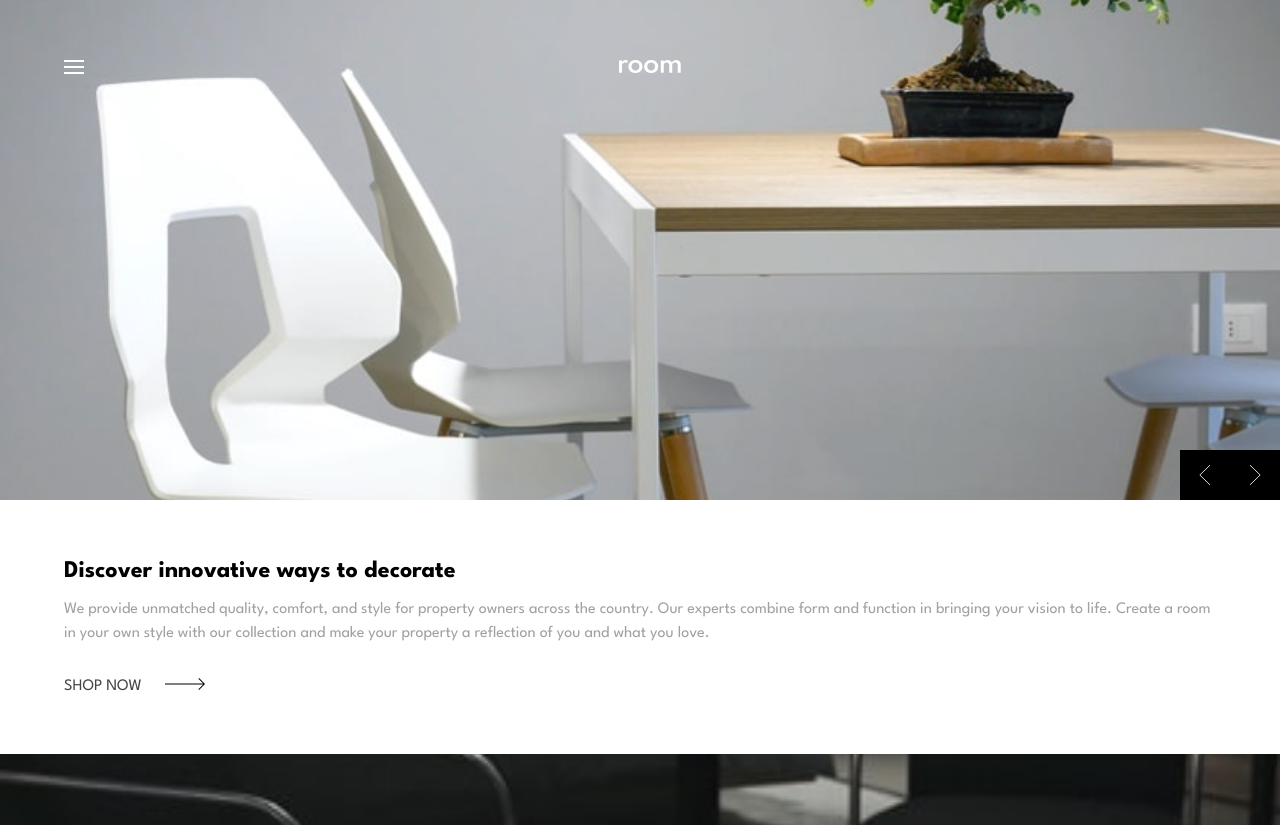
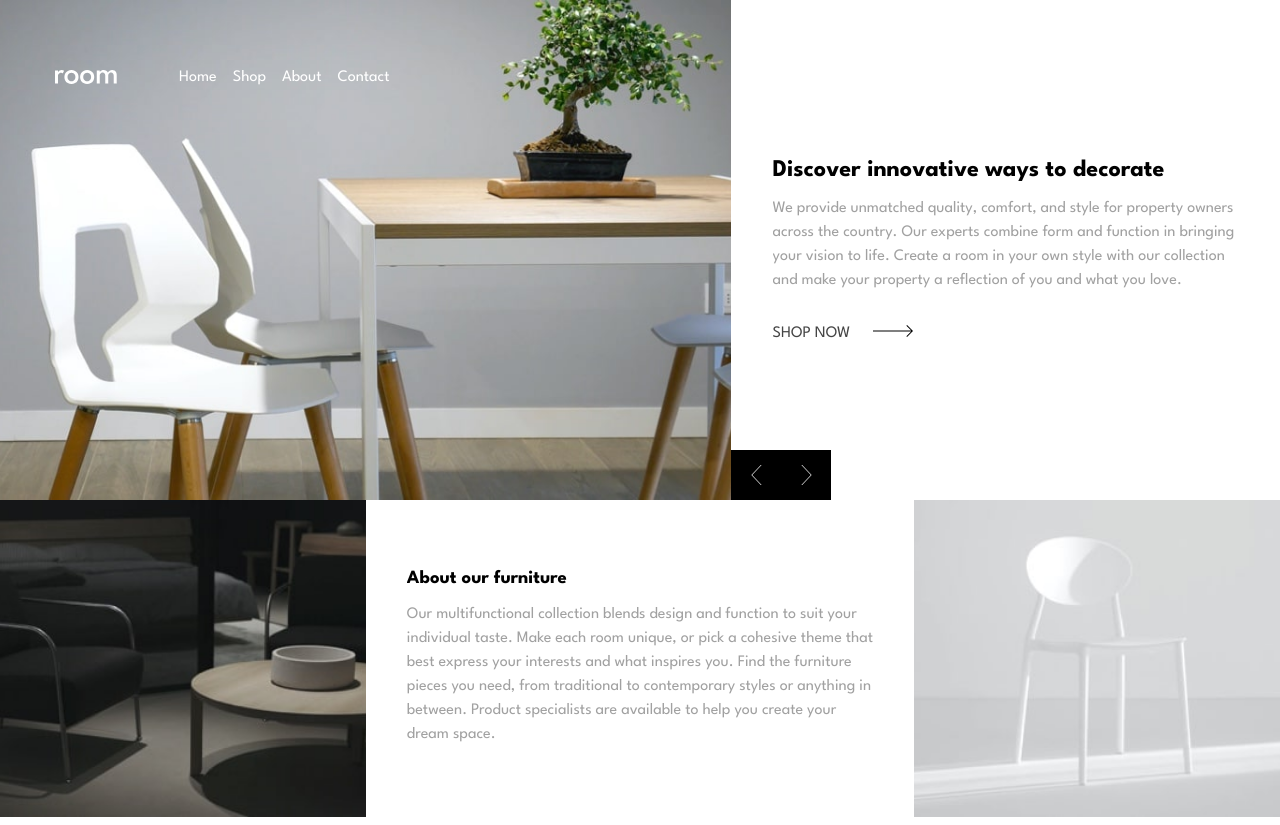
Before and after one commit to Scripts24/room-home-page-grid, a plain HTML site: page index.html in a window 1280 px wide. Shown: the top 825 px of the page. Drawn offline with Linux system fonts and the light colour scheme.

Commit message:
media queries desktop, readme modification

```diff
--- a/css/style.css
+++ b/css/style.css
@@ -40,88 +40,135 @@ body {
     padding : 60px 0;
 }
 
-.main-hero{
-    grid-area: main;
+.main-hero {
+    grid-area : main;
     background: url(../images/desktop-image-hero-1.jpg) no-repeat center center/cover;
     min-height: 500px;
 }
 
-.main-nav{
+.main-nav {
     display: flex;
 }
 
-.main-links{
+.main-links {
     display: none;
 }
 
-.main-logo{
+.main-logo {
     margin: 0 auto;
 }
 
-.main-controls{
-    grid-area: main;
-    align-self: end;
-    justify-self: end;
+.main-controls {
+    grid-area       : main;
+    align-self      : end;
+    justify-self    : end;
     background-color: var(--black);
-    width: 100px;
-    height: 50px;
-    display: flex;
-    justify-content: space-around;
-    align-items: center;
+    width           : 100px;
+    height          : 50px;
+    display         : flex;
+    justify-content : space-around;
+    align-items     : center;
 }
 
-.main-control{
+.main-control {
     height: 40%;
 }
 
-.main-content{
-    width: 100%;
-    height: 100%;
-    display: flex;
-    flex-direction: column;
+.main-content {
+    width          : 100%;
+    height         : 100%;
+    display        : flex;
+    flex-direction : column;
     justify-content: center;
-    align-items: flex-start;
+    align-items    : flex-start;
 }
 
-.main-buy{
+.main-buy {
     grid-area: cta;
 }
 
-.main-title{
+.main-title {
     color: var(--black);
 }
 
-.main-paragraph{
-    color: var(--dark-gray);
+.main-paragraph {
+    color      : var(--dark-gray);
     line-height: 1.5em;
-    margin: 1em 0 2em;
+    margin     : 1em 0 2em;
 }
 
-.main-paragraph-about{
+.main-paragraph-about {
     margin: 1em 0 0 0;
 }
 
-.main-cta{
-    color: var(--very-dark-gray);
+.main-cta {
+    color         : var(--very-dark-gray);
     text-transform: uppercase;
 }
 
-.main-arrow{
+.main-arrow {
     margin-left: 1.2em;
 }
 
-.main-bg{
-    grid-area: image1;
+.main-bg {
+    grid-area : image1;
     min-height: 250px;
-    height: 100%;
+    height    : 100%;
     background: url(../images/image-about-dark.jpg) no-repeat center center/cover;
 }
 
-.main-about{
+.main-about {
     grid-area: about;
 }
 
-.main-bg-second{
-    grid-area: image2;
+.main-bg-second {
+    grid-area : image2;
     background: url(../images/image-about-light.jpg) no-repeat center center/cover;
 }
+
+
+/** MEDIA QUERIES */
+
+@media (min-width: 768px) {
+    .container {
+        width  : 85%;
+        padding: 70px 0;
+    }
+
+    .main {
+        grid-template-columns: repeat(7, 1fr);
+        grid-template-areas  :
+            "main main main main cta cta cta"
+            "main main main main cta cta cta"
+            "main main main main cta cta cta"
+            "image1 image1 about about about image2 image2"
+            "image1 image1 about about about image2 image2";
+
+    }
+
+    .main-controls {
+        grid-area   : cta;
+        justify-self: start;
+    }
+
+    .main-hamburguer {
+        display: none;
+    }
+
+    .main-logo {
+        margin: 0;
+    }
+
+    .main-links {
+        padding       : 0;
+        display       : grid;
+        grid-auto-flow: column;
+        gap           : 1em;
+        margin-left   : 10%;
+    }
+
+    .main-link {
+        color: var(--white);
+    }
+
+}
```
Also changed, not shown: index.html (+0 -23 lines), 1 other file.
